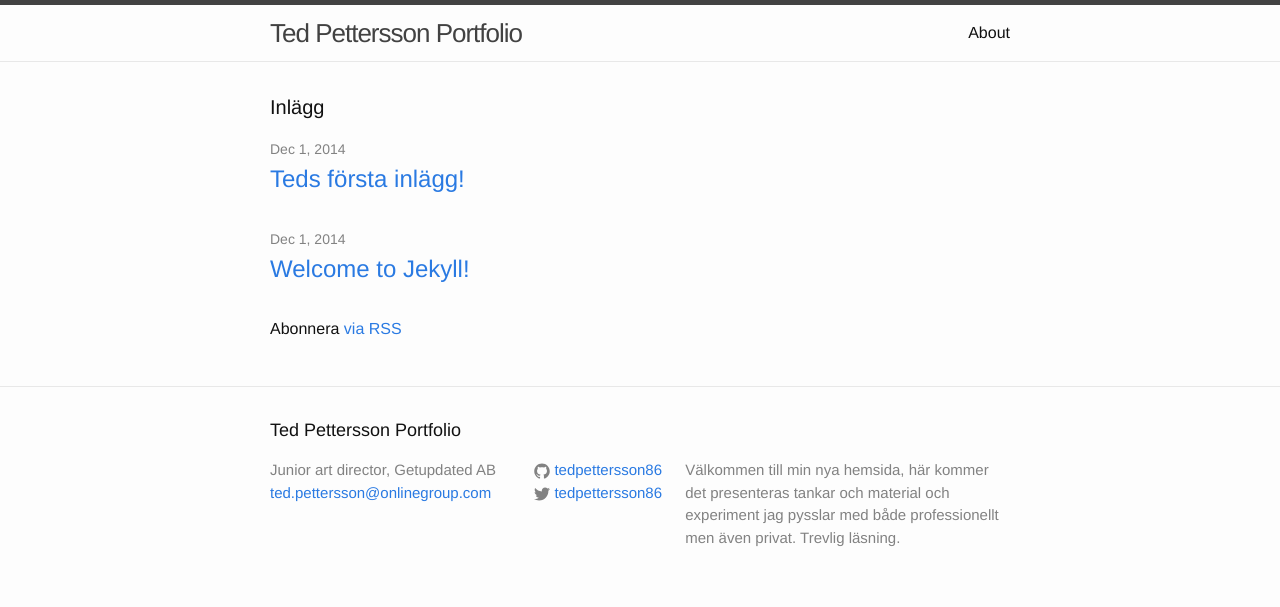
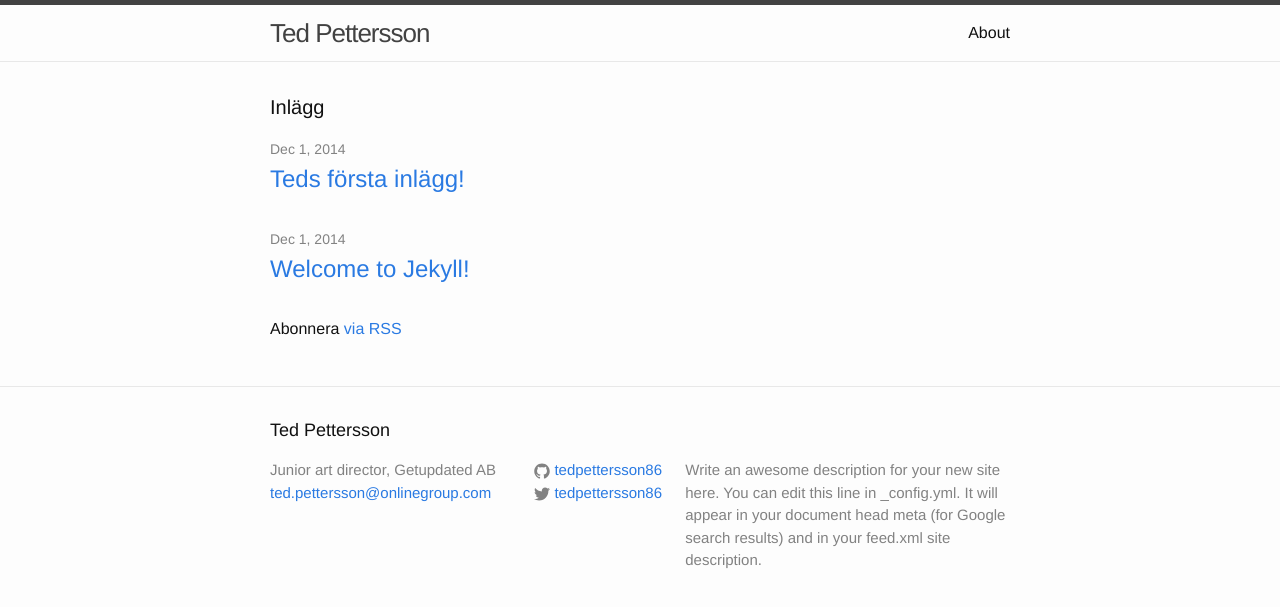
Before and after one commit to Tedpettersson86/tedsportfolio, a Jekyll site: the page built from index.html, in a window 1280 px wide. Shown: the top 607 px of the page. Built offline with Jekyll 4.4.1, drawn with Linux system fonts in a browser that asks for light colours.

Commit message:
4e
Något gick galet

```diff
--- a/_config.yml
+++ b/_config.yml
@@ -1,11 +1,12 @@
 # Site settings
-title: Ted Pettersson Portfolio
+title: Ted Pettersson
 email: ted.pettersson@onlinegroup.com
 description: > # this means to ignore newlines until "baseurl:"
-  Välkommen till min nya hemsida, här kommer det presenteras tankar och material och
-  experiment jag pysslar med både professionellt men även privat. Trevlig läsning.
-baseurl: / # the subpath of your site, e.g. /blog/
-url: "http://tedpettersson86.github.io/tedsportfolio" # the base hostname & protocol for your site
+  Write an awesome description for your new site here. You can edit this
+  line in _config.yml. It will appear in your document head meta (for
+  Google search results) and in your feed.xml site description.
+baseurl: "" # the subpath of your site, e.g. /blog/
+url: "http://yourdomain.com" # the base hostname & protocol for your site
 twitter_username: tedpettersson86
 github_username:  tedpettersson86
 
```
